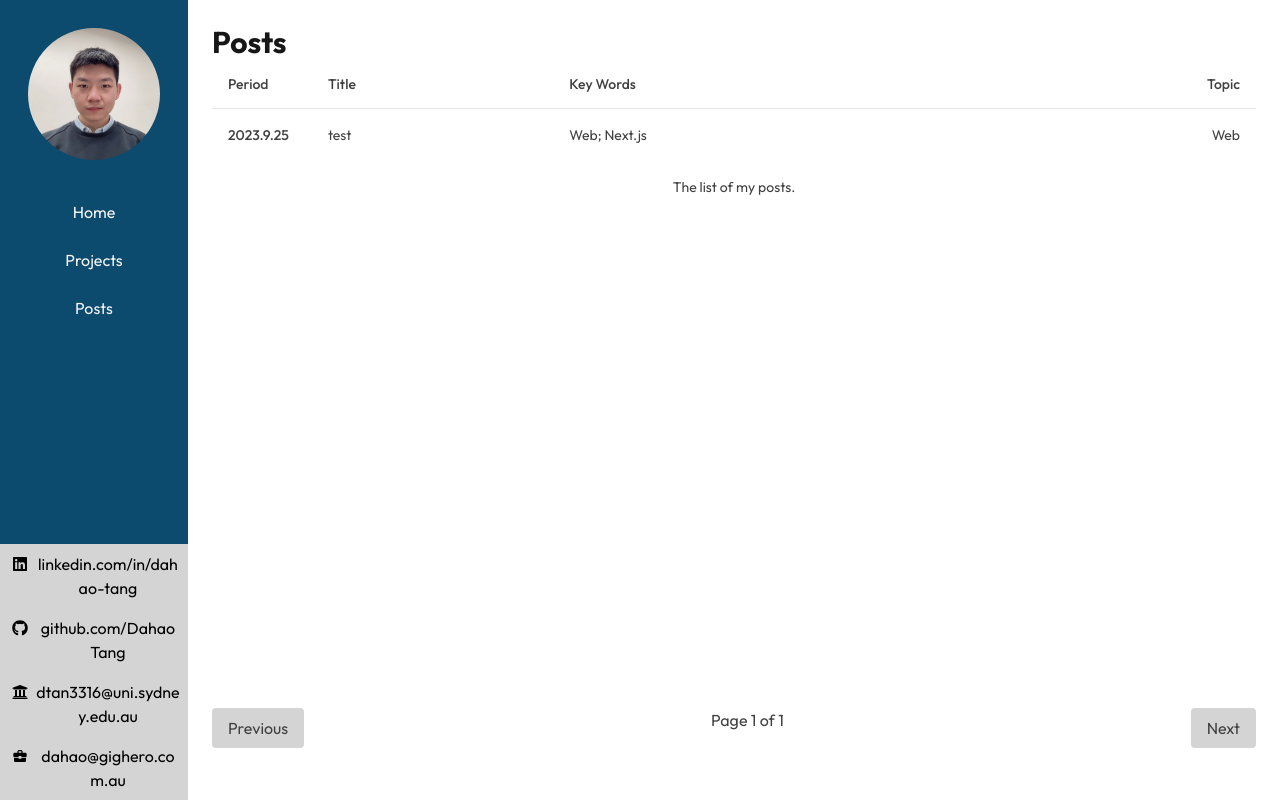
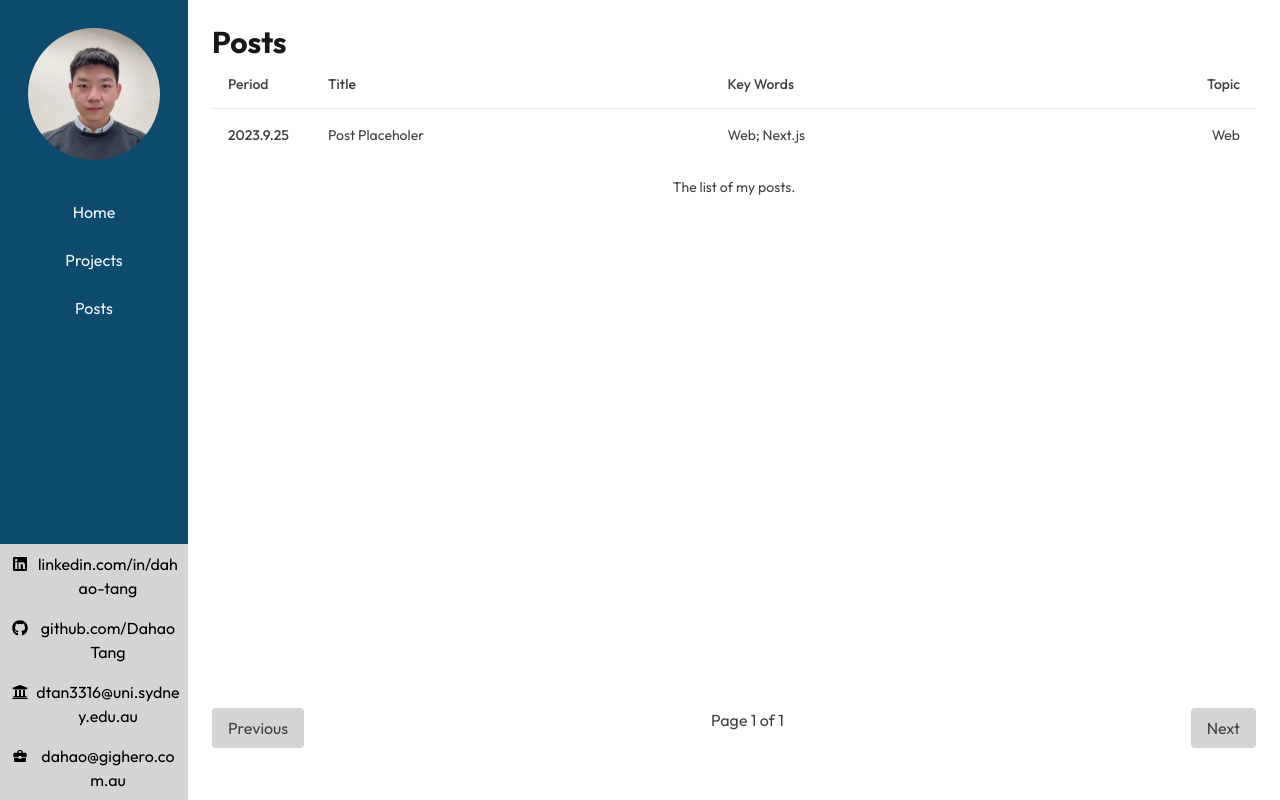
Before and after one commit to DahaoTang/DahaoTang.github.io, a Next.js app: page /posts in a window 1280 px wide. Built offline with nearby package versions, Linux system fonts and the light colour scheme.

Commit message:
table body hover shahow added

```diff
--- a/app/(site)/posts/page.tsx
+++ b/app/(site)/posts/page.tsx
@@ -17,7 +17,7 @@ const posts = [
 	{
 		id: "20230925test", // "YYYYMMDDFirstWordOfTitleInNoncapitalLetters"
 		date: "2023.9.25",
-		title: "test",
+		title: "Post Placeholer",
 		keyWords: "Web; Next.js",
 		topic: "Web",
 	},
--- a/app/components/Table.tsx
+++ b/app/components/Table.tsx
@@ -32,7 +32,11 @@ const TableBody = React.forwardRef<
 >(({ className, ...props }, ref) => (
 	<tbody
 		ref={ref}
-		className={cn("[&_tr:last-child]:border-0", className)}
+		className={cn(
+			"[&_tr:last-child]:border-0",
+			"hover:bg-neutral-300",
+			className
+		)}
 		{...props}
 	/>
 ));
```
